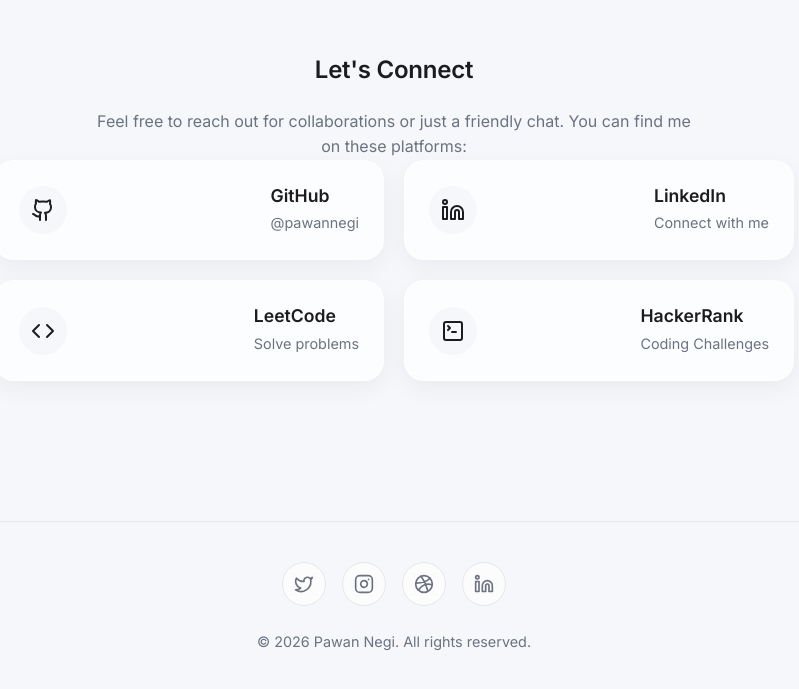
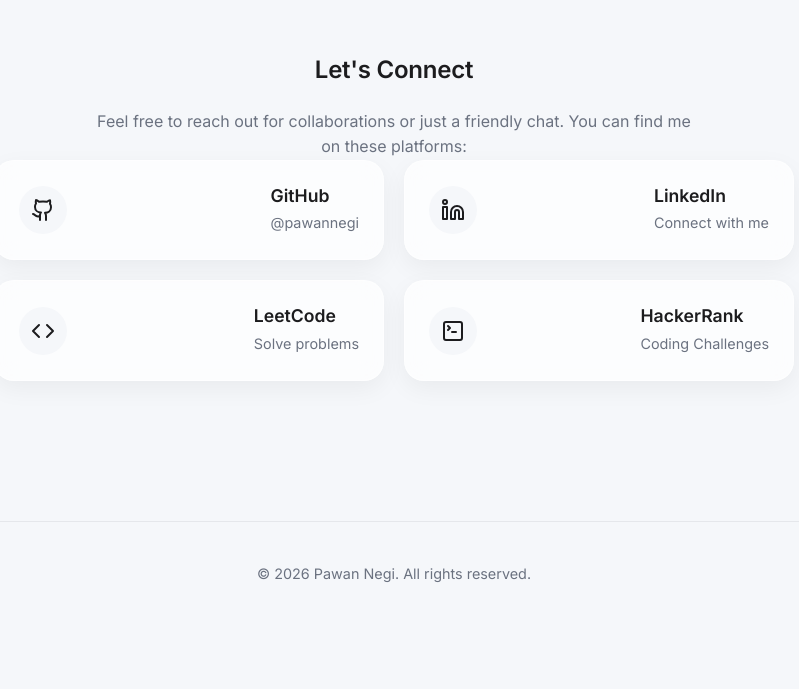
Before and after one commit to pawannegii/MyPortfolio, a React app: page / in a window 1280 px wide. Shown: the part 2492-3181 px from the top of the page, without its empty margins (246-1045 px from the left). After the commit the page ends 3117 px from the top, so only its background shows below. Built offline with nearby package versions, Linux system fonts and the light colour scheme; the HTML template or start-up script is replaced by a standard one.

Commit message:
Update social media links and remove footer icons

```diff
--- a/src/App.jsx
+++ b/src/App.jsx
@@ -259,7 +259,7 @@
 
             <div style={{ display: 'grid', gridTemplateColumns: 'repeat(auto-fit, minmax(280px, 1fr))', gap: '20px', maxWidth: '800px', margin: '0 auto' }}>
 
-              <a href="https://github.com/pawannegi" target="_blank" rel="noopener noreferrer" className="glass-card project-card" style={{ padding: '24px', display: 'flex', alignItems: 'center', gap: '16px', textDecoration: 'none' }}>
+              <a href="https://github.com/pawannegii" target="_blank" rel="noopener noreferrer" className="glass-card project-card" style={{ padding: '24px', display: 'flex', alignItems: 'center', gap: '16px', textDecoration: 'none' }}>
                 <div style={{ width: '48px', height: '48px', borderRadius: '50%', background: 'var(--bg-color)', display: 'flex', alignItems: 'center', justifyContent: 'center', color: 'var(--text-primary)' }}>
                   <svg width="24" height="24" viewBox="0 0 24 24" fill="none" stroke="currentColor" strokeWidth="2" strokeLinecap="round" strokeLinejoin="round"><path d="M15 22v-4a4.8 4.8 0 0 0-1-3.2c3 0 6-2 6-5.5.08-1.25-.27-2.48-1-3.5.28-1.15.28-2.35 0-3.5 0 0-1 0-3 1.5-2.64-.5-5.36-.5-8 0C6 2 5 2 5 2c-.3 1.15-.3 2.35 0 3.5A5.403 5.403 0 0 0 4 9c0 3.5 3 5.5 6 5.5-.39.49-.68 1.05-.85 1.65-.17.6-.22 1.23-.15 1.85v4"/><path d="M9 18c-4.51 2-5-2-7-2"/></svg>
                 </div>
@@ -269,7 +269,7 @@
                 </div>
               </a>
 
-              <a href="https://linkedin.com/in/pawannegi" target="_blank" rel="noopener noreferrer" className="glass-card project-card" style={{ padding: '24px', display: 'flex', alignItems: 'center', gap: '16px', textDecoration: 'none' }}>
+              <a href="https://www.linkedin.com/in/pawannegii/" target="_blank" rel="noopener noreferrer" className="glass-card project-card" style={{ padding: '24px', display: 'flex', alignItems: 'center', gap: '16px', textDecoration: 'none' }}>
                 <div style={{ width: '48px', height: '48px', borderRadius: '50%', background: 'var(--bg-color)', display: 'flex', alignItems: 'center', justifyContent: 'center', color: 'var(--text-primary)' }}>
                   <svg width="24" height="24" viewBox="0 0 24 24" fill="none" stroke="currentColor" strokeWidth="2" strokeLinecap="round" strokeLinejoin="round"><path d="M16 8a6 6 0 0 1 6 6v7h-4v-7a2 2 0 0 0-2-2 2 2 0 0 0-2 2v7h-4v-7a6 6 0 0 1 6-6z"/><rect x="2" y="9" width="4" height="12"/><circle cx="4" cy="4" r="2"/></svg>
                 </div>
@@ -279,7 +279,7 @@
                 </div>
               </a>
 
-              <a href="https://leetcode.com/pawannegi" target="_blank" rel="noopener noreferrer" className="glass-card project-card" style={{ padding: '24px', display: 'flex', alignItems: 'center', gap: '16px', textDecoration: 'none' }}>
+              <a href="https://leetcode.com/u/pawannegi2006/" target="_blank" rel="noopener noreferrer" className="glass-card project-card" style={{ padding: '24px', display: 'flex', alignItems: 'center', gap: '16px', textDecoration: 'none' }}>
                 <div style={{ width: '48px', height: '48px', borderRadius: '50%', background: 'var(--bg-color)', display: 'flex', alignItems: 'center', justifyContent: 'center', color: 'var(--text-primary)' }}>
                   <Code size={24} />
                 </div>
@@ -289,7 +289,7 @@
                 </div>
               </a>
 
-              <a href="https://hackerrank.com/pawannegi" target="_blank" rel="noopener noreferrer" className="glass-card project-card" style={{ padding: '24px', display: 'flex', alignItems: 'center', gap: '16px', textDecoration: 'none' }}>
+              <a href="https://www.hackerrank.com/profile/pawan_negi" target="_blank" rel="noopener noreferrer" className="glass-card project-card" style={{ padding: '24px', display: 'flex', alignItems: 'center', gap: '16px', textDecoration: 'none' }}>
                 <div style={{ width: '48px', height: '48px', borderRadius: '50%', background: 'var(--bg-color)', display: 'flex', alignItems: 'center', justifyContent: 'center', color: 'var(--text-primary)' }}>
                   <TerminalSquare size={24} />
                 </div>
@@ -306,20 +306,7 @@
 
       <footer>
         <FadeIn>
-          <div className="social-links">
-            <a href="#" className="social-link" title="Twitter/X">
-              <svg width="20" height="20" viewBox="0 0 24 24" fill="none" stroke="currentColor" strokeWidth="2" strokeLinecap="round" strokeLinejoin="round"><path d="M22 4s-.7 2.1-2 3.4c1.6 10-9.4 17.3-18 11.6 2.2.1 4.4-.6 6-2C3 15.5.5 9.6 3 5c2.2 2.6 5.6 4.1 9 4-.9-4.2 4-6.6 7-3.8 1.1 0 3-1.2 3-1.2z"/></svg>
-            </a>
-            <a href="#" className="social-link" title="Instagram">
-              <svg width="20" height="20" viewBox="0 0 24 24" fill="none" stroke="currentColor" strokeWidth="2" strokeLinecap="round" strokeLinejoin="round"><rect x="2" y="2" width="20" height="20" rx="5" ry="5"/><path d="M16 11.37A4 4 0 1 1 12.63 8 4 4 0 0 1 16 11.37z"/><line x1="17.5" y1="6.5" x2="17.51" y2="6.5"/></svg>
-            </a>
-            <a href="#" className="social-link" title="Dribbble">
-              <svg width="20" height="20" viewBox="0 0 24 24" fill="none" stroke="currentColor" strokeWidth="2" strokeLinecap="round" strokeLinejoin="round"><circle cx="12" cy="12" r="10"/><path d="M8.56 2.75c4.37 6.03 6.02 9.42 8.03 17.72m2.54-15.38c-3.72 4.35-8.94 5.66-16.88 5.85m19.5 1.9c-3.5-.93-6.63-.82-8.94 0-2.58.92-5.01 2.86-7.44 6.32"/></svg>
-            </a>
-            <a href="#" className="social-link" title="LinkedIn">
-              <svg width="20" height="20" viewBox="0 0 24 24" fill="none" stroke="currentColor" strokeWidth="2" strokeLinecap="round" strokeLinejoin="round"><path d="M16 8a6 6 0 0 1 6 6v7h-4v-7a2 2 0 0 0-2-2 2 2 0 0 0-2 2v7h-4v-7a6 6 0 0 1 6-6z"/><rect x="2" y="9" width="4" height="12"/><circle cx="4" cy="4" r="2"/></svg>
-            </a>
-          </div>
+
           <p className="copyright">© {new Date().getFullYear()} Pawan Negi. All rights reserved.</p>
         </FadeIn>
       </footer>
--- a/src/index.css
+++ b/src/index.css
@@ -60,9 +60,6 @@
   border-color: #2D2D33;
 }
 
-[data-theme="dark"] .social-link:hover {
-  background: rgba(255, 255, 255, 0.1);
-}
 
 * {
   box-sizing: border-box;
@@ -433,32 +430,6 @@
   margin-top: 80px;
 }
 
-.social-links {
-  display: flex;
-  justify-content: center;
-  gap: 16px;
-  margin-bottom: 24px;
-}
-
-.social-link {
-  width: 44px;
-  height: 44px;
-  border-radius: 50%;
-  display: flex;
-  align-items: center;
-  justify-content: center;
-  color: var(--text-secondary);
-  background: var(--card-bg);
-  border: 1px solid var(--border-color);
-  transition: var(--transition);
-}
-
-.social-link:hover {
-  color: var(--text-primary);
-  background: #FFFFFF;
-  transform: translateY(-2px);
-  box-shadow: var(--shadow-soft);
-}
 
 .copyright {
   font-size: 0.9rem;
```
